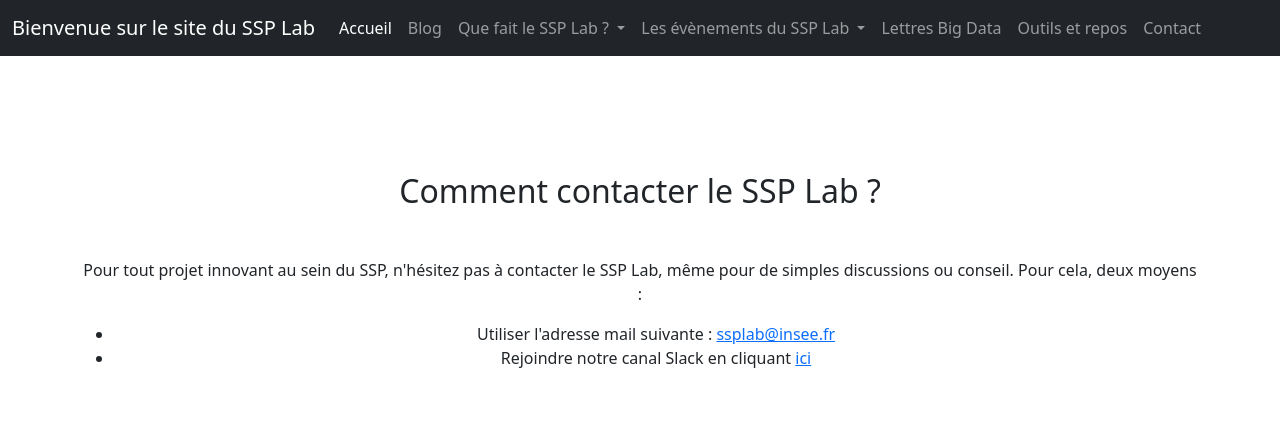
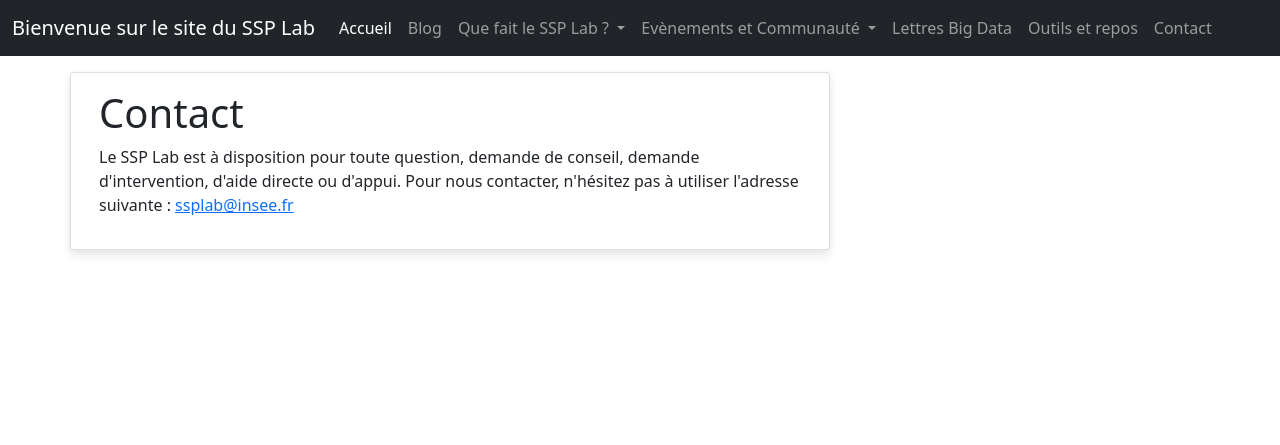
Before and after one commit to AurelienFortin/django_ssplab, a Django app: page /team/ in a window 1280 px wide. Shown: the top 445 px of the page. Run offline with Django 3.2, Linux system fonts and the light colour scheme; some libraries are stand-ins or nearby versions.

Commit message:
contact'

```diff
--- a/home/templates/home/navbar.html
+++ b/home/templates/home/navbar.html
@@ -32,7 +32,7 @@
 
           <li class="nav-item dropdown">
             <a class="nav-link dropdown-toggle" href="/que-fait-on" id="navbarDropdown" role="button" data-bs-toggle="dropdown" aria-expanded="false">
-                Les évènements du SSP Lab
+                Evènements et Communauté
               </a>
               <ul class="dropdown-menu" aria-labelledby="navbarDropdown">
                 <li><a class="dropdown-item" href="/evenements">Page de synthèse</a></li>
--- a/home/templates/home/team.html
+++ b/home/templates/home/team.html
@@ -1,39 +1,22 @@
 {% extends 'home/base.html' %}
 {% load static %}
 {% block title %}
-L'équipe actuelle du SSP
+Lettres Big Data
 {% endblock %}
 
-{% block styles %}
-<link href="//maxcdn.bootstrapcdn.com/bootstrap/4.0.0/css/bootstrap.min.css" rel="stylesheet" id="bootstrap-css">
-<script src="//maxcdn.bootstrapcdn.com/bootstrap/4.0.0/js/bootstrap.min.js"></script>
-<script src="//cdnjs.cloudflare.com/ajax/libs/jquery/3.2.1/jquery.min.js"></script>
-<!------ Include the above in your HEAD tag ---------->
+{% block body %}
 
-{% endblock %}
+<div class = "row">
+    <div class="col-md-8 card mb-4  mt-3 left  top" disabled>
+        <div class="card-body" disabled>
+                <h1>Contact</h1>
+                <p>Le SSP Lab est à disposition pour toute question, demande de conseil, demande d'intervention, d'aide directe ou d'appui. Pour nous contacter, n'hésitez pas à utiliser l'adresse suivante : <a href = "mailto:ssplab@insee.fr">ssplab@insee.fr</a>
+                </p>
+
+        </div>
+    </div>
+
+</div>
 
 
-
-
-{% block body %}
-<!-- Section: Team v.1 -->
-<section class="team-section text-center my-2">
-
-    <!-- Section heading -->
-    <h2 class="h1-responsive font-weight-bold my-5">Comment contacter le SSP Lab ?</h2>
-    <!-- Section description -->
-    <p class="grey-text w-responsive mx-auto mb-5"></p>
-    Pour tout projet innovant au sein du SSP, n'hésitez pas à contacter le SSP Lab, même pour de simples discussions ou conseil.
-    Pour cela, deux moyens :
-    <p>
-    <ul>
-      <li>Utiliser l'adresse mail suivante : <a href = "mailto:ssplab@insee.Fr">ssplab@insee.fr</a></li>
-      <li>Rejoindre notre canal Slack en cliquant <a href="https://join.slack.com/t/ssplabgroupe/shared_invite/zt-xeyqt2ue-J9x8IACVR9driu45WMClzA">ici</a></li>
-    </ul>
-    </p>
-
-
-
-  </section>
-
-{% endblock %}
+    {% endblock %}
```
